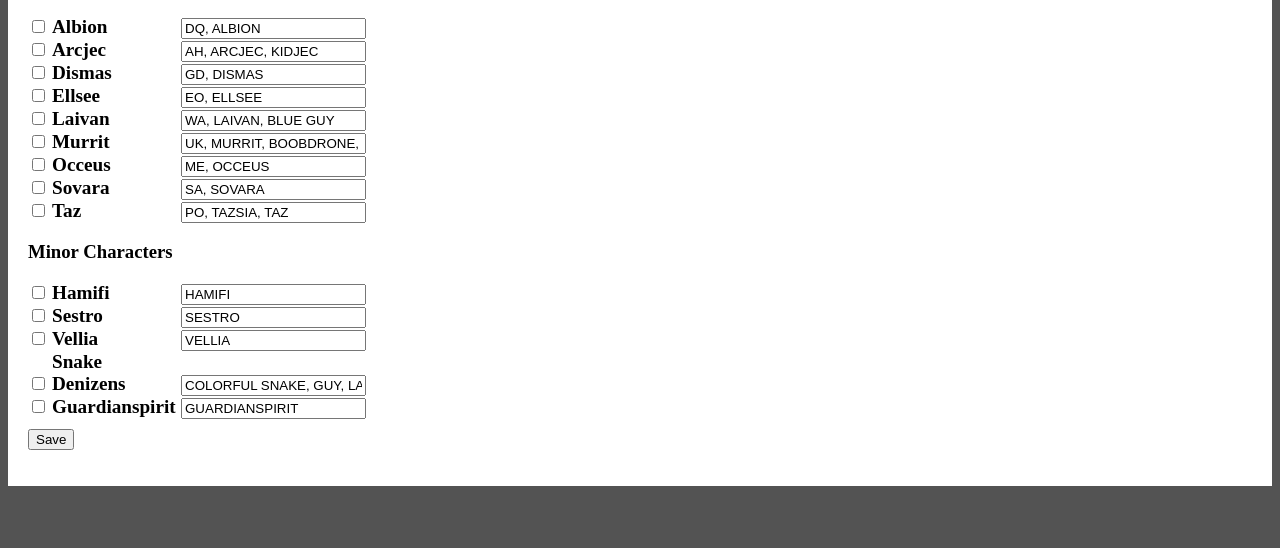
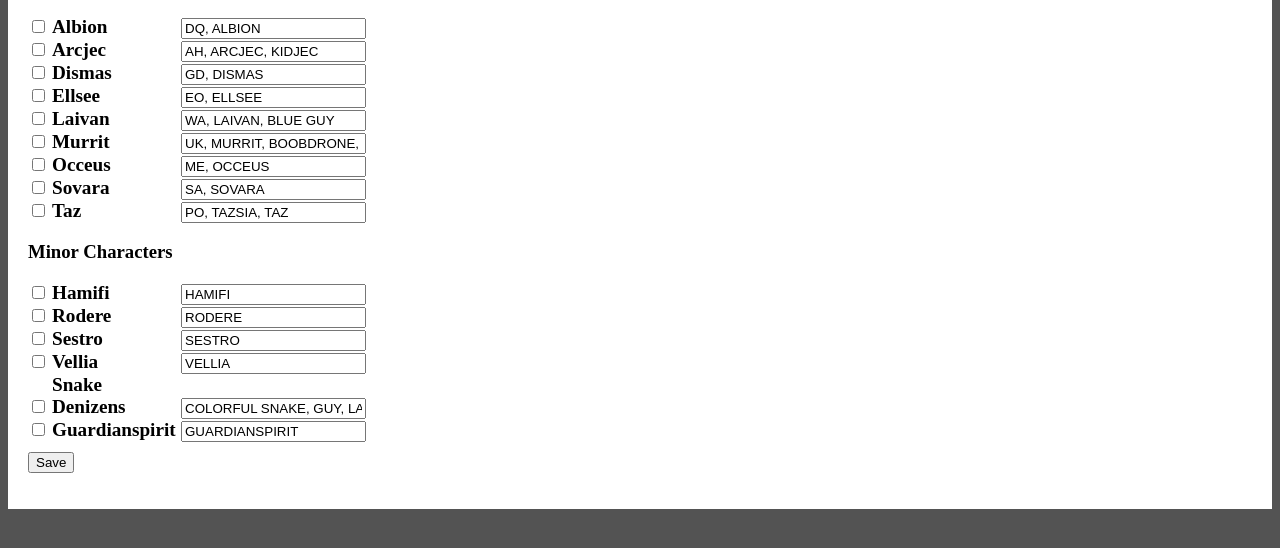
Before and after one commit to kmtenhouse/homeunstuck, a browser extension: page options.html in a window 1280 px wide. Shown: the part 120-668 px from the top of the page. Drawn offline with Linux system fonts and the light colour scheme.

Commit message:
Updated README

```diff
--- a/background.js
+++ b/background.js
@@ -11,11 +11,12 @@ chrome.runtime.onInstalled.addListener(function () {
                 vastErrorSettings: allCharactersJSON
             }, function () {
                 // Update status to let user know options were saved.
-                if (chrome.runtime.openOptionsPage) {
+                console.log("HomeUnstuck v0.4 loaded");
+                /*   if (chrome.runtime.openOptionsPage) {
                     chrome.runtime.openOptionsPage();
                   } else {
                     window.open(chrome.runtime.getURL('options.html'));
-                  }
+                  } */
             });
         });
 
--- a/options.html
+++ b/options.html
@@ -116,6 +116,12 @@
                 <input class="character-aliases" type="text" value="HAMIFI" class="characterAliases">
             </div>
 
+            <div id="rodere" class="characterSettings">
+                <input class="character-name" type="checkbox" value="rodere">
+                <label class="characterLabel">Rodere</label>
+                <input class="character-aliases" type="text" value="RODERE" class="characterAliases">
+            </div>
+
             <div id="sestro" class="characterSettings">
                 <input class="character-name" type="checkbox" value="sestro">
                 <label class="characterLabel">Sestro</label>
```
Also changed, not shown: README.md.
